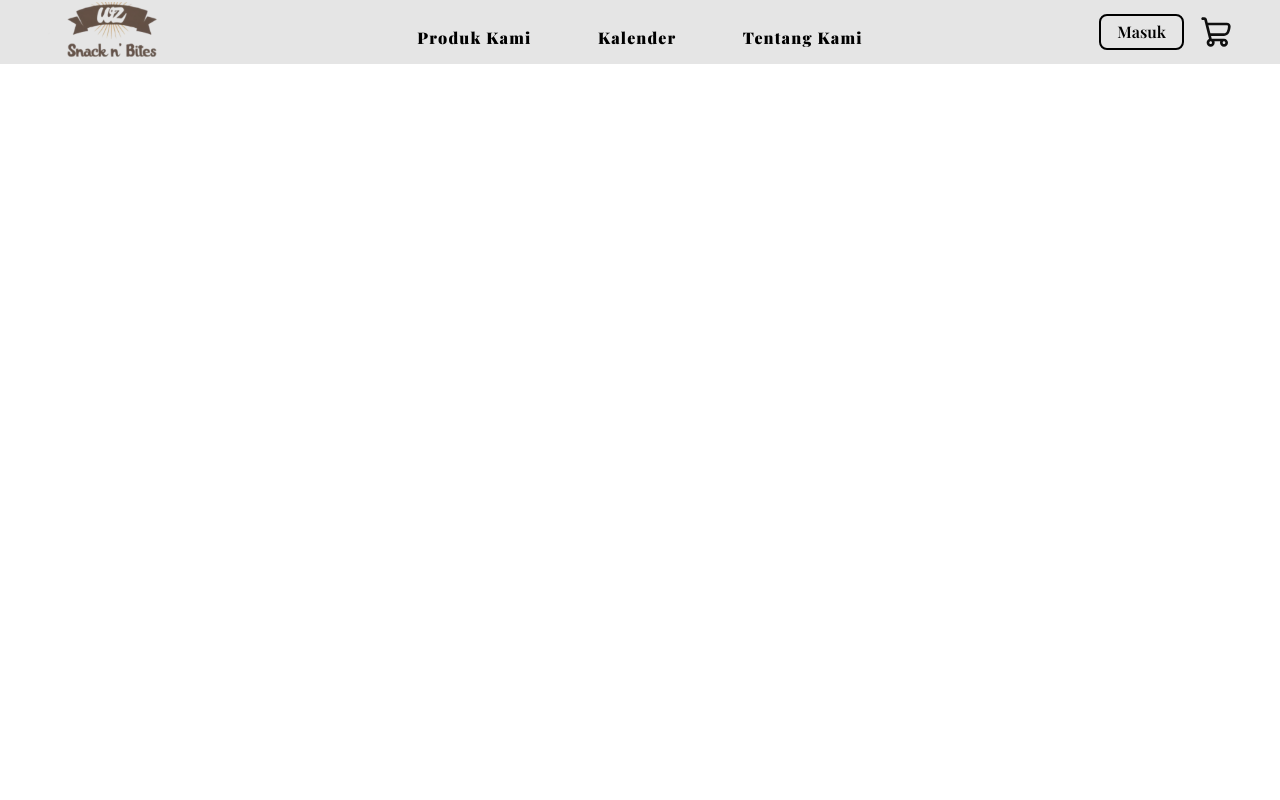
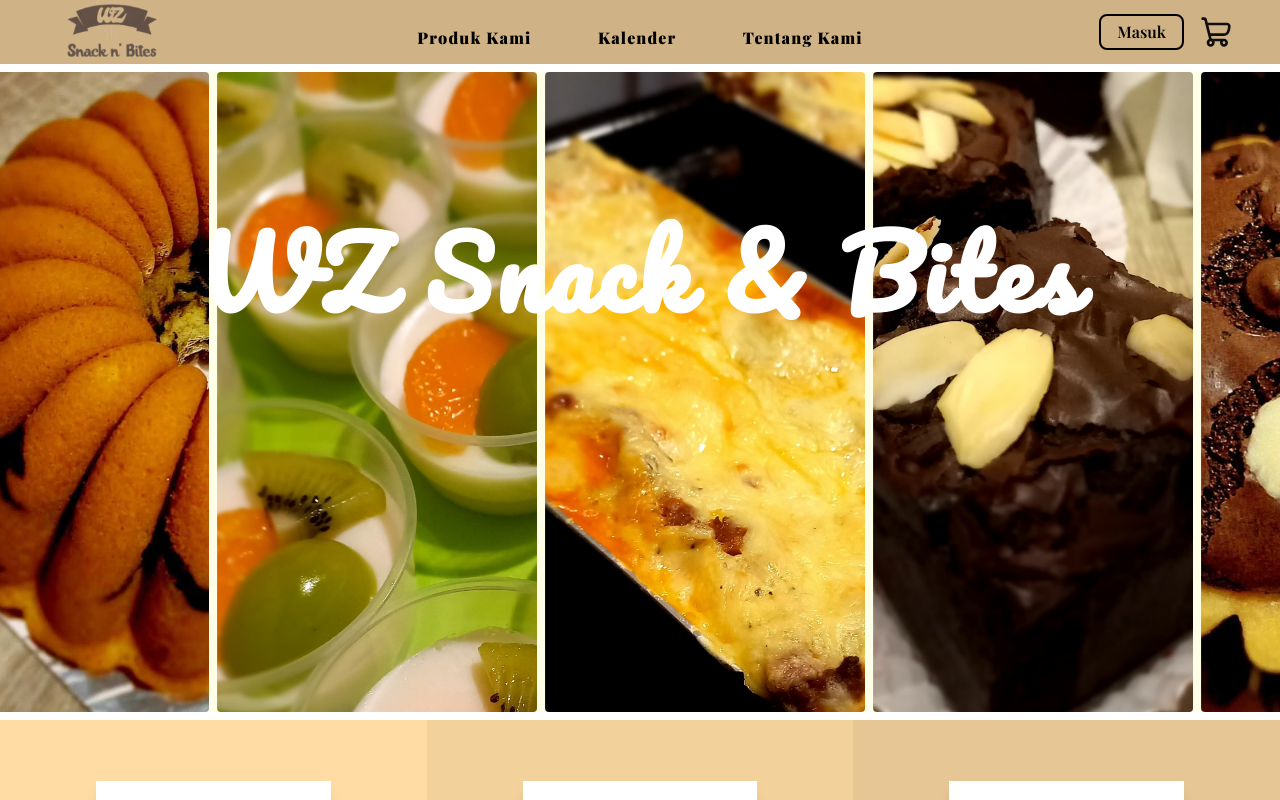
Before and after one commit to Kons-Software-House/kuenyawz-frontend, a React (Vite) app: page / in a window 1280 px wide. Shown: the top 800 px of the page. Built offline with nearby package versions, Linux system fonts and the light colour scheme; a web font is replaced by a local one; what @designbycode/tailwindcss-text-shadow would draw is missing.

Commit message:
feat: added path router to LandingView

```diff
--- a/src/App.tsx
+++ b/src/App.tsx
@@ -1,7 +1,7 @@
 import { AnimatePresence } from "framer-motion";
 import { Route, Routes, useLocation } from "react-router-dom";
 import Navbar from "./components/core/Navbar";
-import AboutUsView from "./views/AboutUsView";
+import LandingView from "./views/LandingView";
 
 function App() {
   const location = useLocation();
@@ -11,7 +11,7 @@ function App() {
       <Navbar />
       <AnimatePresence mode="wait">
         <Routes location={location} key={location.pathname}>
-          <Route path="/tentang-kami" element={<AboutUsView />} />
+          <Route path="/" element={<LandingView />} />
         </Routes>
       </AnimatePresence>
     </>
```
